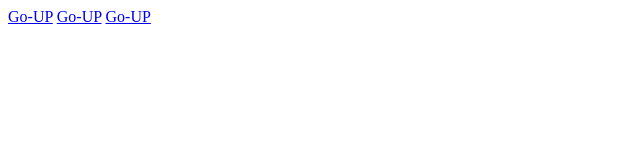
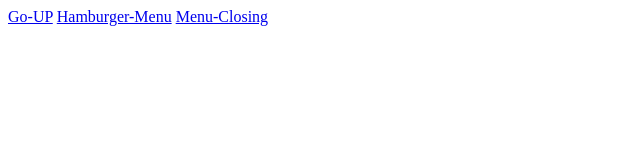
Before and after one commit to thiagoabad/thiagoabad.github.io, a plain HTML site: page index.html in a window 1280 px wide. Shown: the whole page, without its empty margins (0-640 px from the left). Drawn offline with Linux system fonts and the light colour scheme.

Commit message:
Update index.html

```diff
--- a/index.html
+++ b/index.html
@@ -8,7 +8,7 @@
 </head>
 <body>
     <a href="https://thiagoabad.github.io/animations/go-up">Go-UP</a>
-    <a href="https://thiagoabad.github.io/animations/hamburger-menu">Go-UP</a>
-    <a href="https://thiagoabad.github.io/animations/menu-closing">Go-UP</a>
+    <a href="https://thiagoabad.github.io/animations/hamburger-menu">Hamburger-Menu</a>
+    <a href="https://thiagoabad.github.io/animations/menu-closing">Menu-Closing</a>
 </body>
 </html>
```
